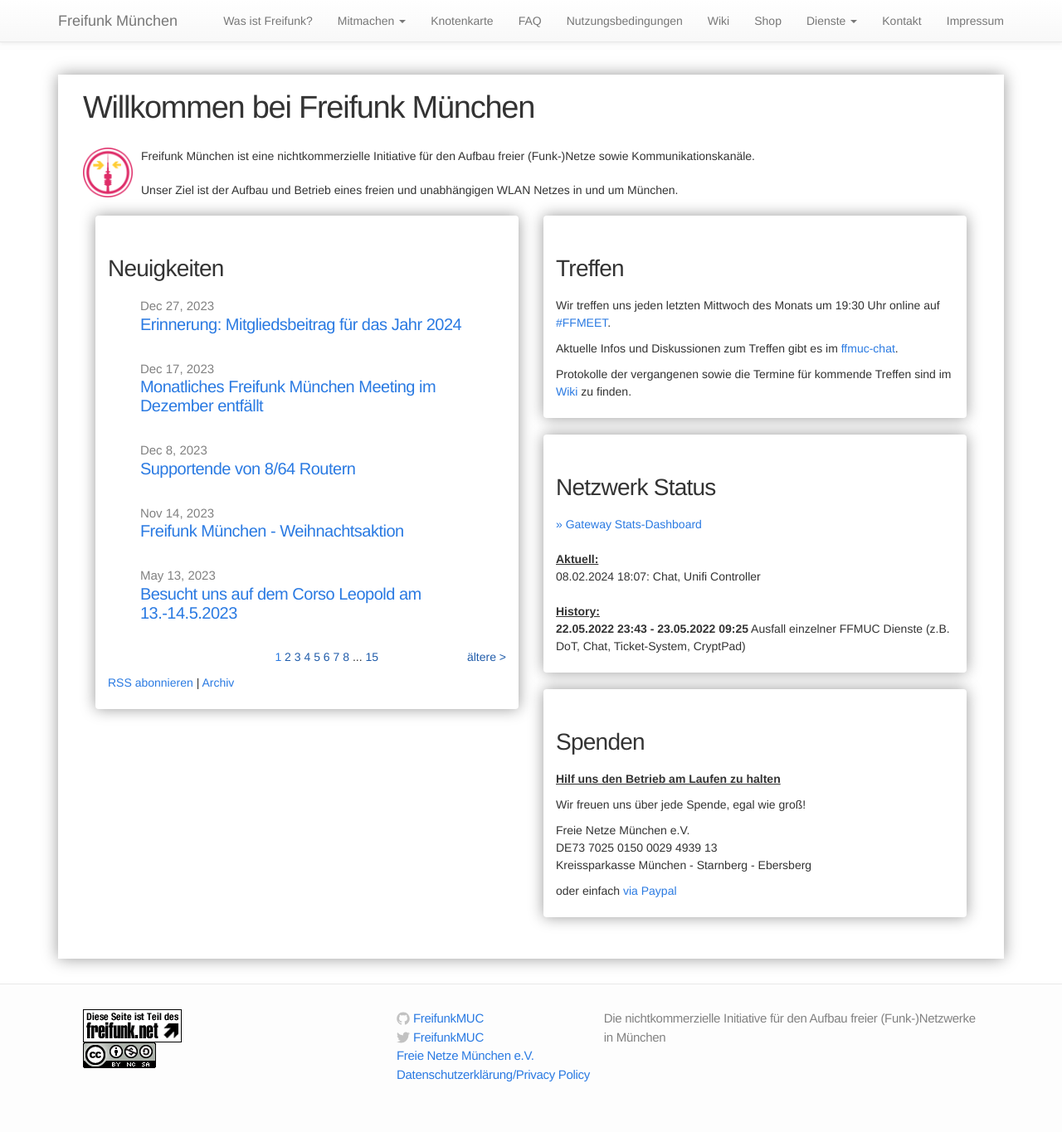
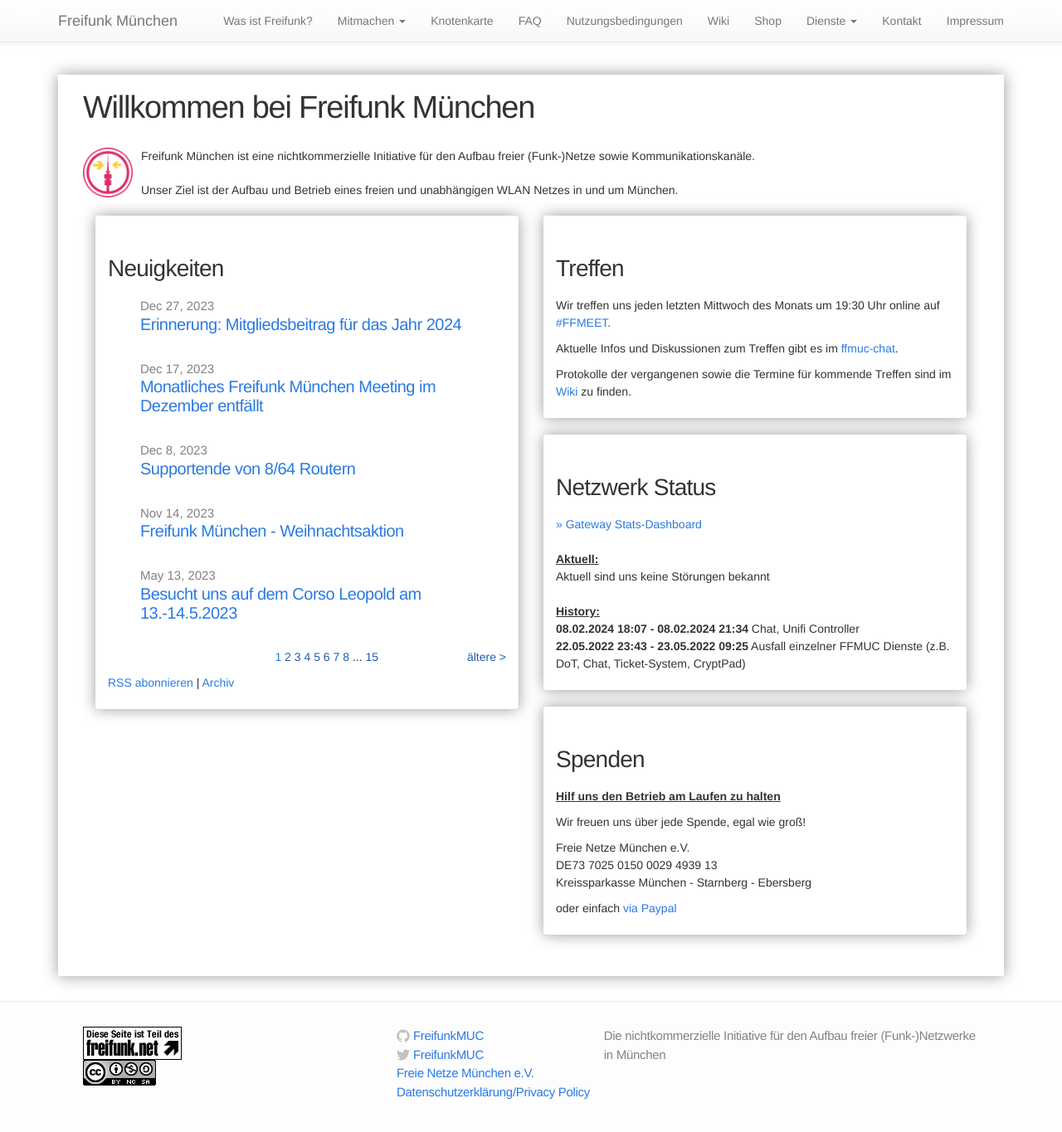
Before and after one commit to freifunkMUC/freifunkmuc.github.io, a Jekyll site: the page built from index.md, in a window 1280 px wide and 1383 px high. Shown: the top 1365 px of the window at 83% size. Built offline with Jekyll 4.4.1, drawn with Linux system fonts in a browser that asks for light colours.

Commit message:
Update network-status.md

```diff
--- a/_includes/network-status.md
+++ b/_includes/network-status.md
@@ -2,8 +2,9 @@
 <a target='_blank' href="https://stats.ffmuc.net/d/kUoZ2DRWz/network-overview">>> Gateway Stats-Dashboard</a>
 <br>
 <br><u><b>Aktuell:</b></u>
-<br>08.02.2024 18:07: Chat, Unifi Controller
+<br>Aktuell sind uns keine Störungen bekannt
 <br>
 <br><u><b>History:</b></u>
+<br><b>08.02.2024 18:07 - 08.02.2024 21:34</b> Chat, Unifi Controller
 <br><b>22.05.2022 23:43 - 23.05.2022 09:25</b> Ausfall einzelner FFMUC Dienste (z.B. DoT, Chat, Ticket-System, CryptPad)
 <br>
```
